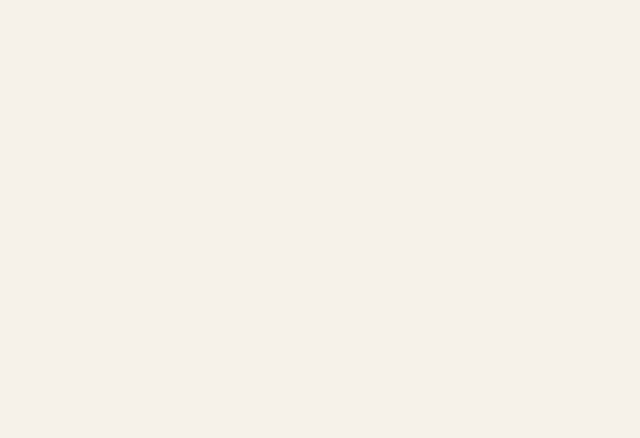
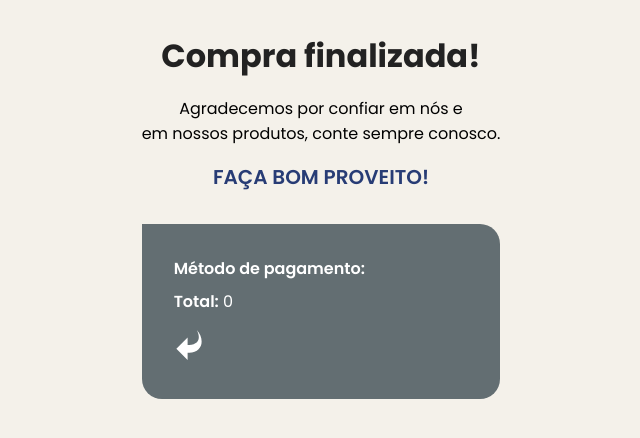
Before and after one commit to RyanMatheuZ/4-store, a React (Create React App) app: page /purchase-completed in a window 1280 px wide. Before the commit this address had no page. Shown: the top 438 px of the page, without its empty margins (319-959 px from the left). Built offline with nearby package versions, Linux system fonts and the light colour scheme.

Commit message:
Final order screen developed

```diff
--- a/src/components/CartNoProducts/index.jsx
+++ b/src/components/CartNoProducts/index.jsx
@@ -7,11 +7,11 @@ import './cartNoProducts.css'
 import Cart from '../../img/icon/cart.svg'
 
 export default function CartNoProducts() {
-	const { totalValue } = useSelector(selectCart)
+	const { productCart } = useSelector(selectCart)
 
 	return (
 		<>
-			{totalValue === 0 && (
+			{productCart.length === 0 && (
 				<section className="container cart-no-products">
 					<figure>
 						<img
--- a/src/components/CartResult/index.jsx
+++ b/src/components/CartResult/index.jsx
@@ -1,20 +1,22 @@
 import { useState } from 'react'
+import { useNavigate } from "react-router-dom";
 import { useSelector, useDispatch } from 'react-redux'
 import { selectCart } from '../../redux/cartSlice'
 
-import { TYPE_OF_PAYMENT } from '../../redux/cartSlice'
+import { TYPE_OF_PAYMENT, CLEAR_CART, ADD_COUPON_CODE } from '../../redux/cartSlice'
 
 import './cartResult.css'
 
 export default function CartResult() {
-	const { totalValue } = useSelector(selectCart)
+	const { productCart, totalValue } = useSelector(selectCart)
 
+	const navigate = useNavigate()
 	const dispatch = useDispatch()
-
-	const couponCode = '4store'
 
 	const [userCoupon, setUserCoupon] = useState('')
 	const [userTypeOfPayment, setUserTypeOfPayment] = useState('')
+
+	const couponCode = '4store'
 
 	const validateCoupon = () => {
 		if (userCoupon !== couponCode) {
@@ -24,6 +26,8 @@ export default function CartResult() {
 		}
 
 		alert('Cupom válido!')
+
+		dispatch(ADD_COUPON_CODE(couponCode))
 	}
 
 	const finalizaPurchase = payment => {
@@ -34,11 +38,15 @@ export default function CartResult() {
 		}
 
 		dispatch(TYPE_OF_PAYMENT(payment))
+
+		dispatch(CLEAR_CART())
+
+		navigate('/purchase-completed', { replace: true })
 	}
 
 	return (
 		<>
-			{totalValue > 0 && (
+			{productCart.length > 0 && (
 				<section className="cart-result">
 					<div className="cart-result__box">
 						<p className="cart-result__text">
--- a/src/index.js
+++ b/src/index.js
@@ -12,6 +12,7 @@ import Products from './views/Products'
 import Login from './views/Login'
 import Register from './views/Register'
 import Cart from './views/Cart'
+import PurchaseCompleted from './views/PurchaseCompleted'
 
 import reportWebVitals from './reportWebVitals'
 
@@ -32,6 +33,8 @@ ReactDOM.render(
 				<Route path="/register" element={ <Register /> } />
 
 				<Route path="/cart" element={ <Cart /> } />
+
+				<Route path="/purchase-completed" element={ <PurchaseCompleted /> } />
 			</Routes>
 		</Provider>
 	</BrowserRouter>,
--- a/src/redux/cartSlice.js
+++ b/src/redux/cartSlice.js
@@ -6,10 +6,19 @@ export const slice = createSlice({
 	initialState: {
 		productCart: [],
 		typeOfPayment: '',
+		couponCode: '',
 		totalValue: 0
 	},
 
 	reducers: {
+		CLEAR_CART(state) {
+			return {
+				...state,
+
+				productCart: []
+			}
+		},
+
 		ADD_TO_CART(state, { payload }) {
 			return {
 				...state,
@@ -52,16 +61,26 @@ export const slice = createSlice({
 
 				typeOfPayment: payload
 			}
+		},
+
+		ADD_COUPON_CODE(state, {payload}) {
+			return {
+				...state,
+
+				couponCode: payload
+			}
 		}
 	}
 })
 
 export const {
+	CLEAR_CART,
 	ADD_TO_CART,
 	REMOVE_PRODUCT,
 	SUM_ALL_PRICES,
 	SUBTRACT_ALL_PRICES,
-	TYPE_OF_PAYMENT
+	TYPE_OF_PAYMENT,
+	ADD_COUPON_CODE
 } = slice.actions
 
 export const selectCart = state => state.shop
--- a/src/views/PurchaseCompleted/index.jsx
+++ b/src/views/PurchaseCompleted/index.jsx
@@ -1,9 +1,66 @@
-import './purchasedCompleted.css'
+import { Link } from 'react-router-dom'
+import { useSelector } from 'react-redux'
+import { selectCart } from '../../redux/cartSlice'
+
+import './purchaseCompleted.css'
+
+import Back from '../../img/icon/back.svg'
 
 export default function PurchasedCompleted() {
+	const { totalValue, typeOfPayment, couponCode } = useSelector(selectCart)
+
 	return (
-		<main>
-			<h1>PurchasedCompleted</h1>
+		<main className="main">
+			<div>
+				<header className="purchased-completed-header">
+					<h1 className="purchased-completed-header__title">
+						Compra finalizada!
+					</h1>
+
+					<p className="purchased-completed-header__text">
+						Agradecemos por confiar em nós e <br /> em nossos produtos, conte sempre conosco.
+					</p>
+
+					<p className="purchased-completed-header__text--blue">
+						Faça bom proveito!
+					</p>
+				</header>
+
+				<section className="purchased-completed-box">
+					<ul>
+						<li className="purchased-completed-box__item">
+							<span className="purchased-completed-box__item-title">
+								Método de pagamento:
+							</span> { typeOfPayment }
+						</li>
+
+						{couponCode && (
+							<li className="purchased-completed-box__item">
+								<span className="purchased-completed-box__item-title">
+									Cupom:
+								</span> 4store (10% OFF)
+							</li>
+						)}
+
+						<li className="purchased-completed-box__item">
+							<span className="purchased-completed-box__item-title">
+								Total:
+							</span> { couponCode ? totalValue - (totalValue * 10 / 100) : totalValue }
+						</li>
+					</ul>
+
+					<div className="purchased-completed-box__link">
+						<Link to="/">
+							<img
+								src={ Back }
+								alt="Voltar ao início"
+								title="Voltar ao início"
+								width={ 30 }
+							/>
+						</Link>
+					</div>
+				</section>
+			</div>
 		</main>
 	)
 }
--- a/src/views/PurchaseCompleted/purchaseCompleted.css
+++ b/src/views/PurchaseCompleted/purchaseCompleted.css
@@ -0,0 +1,49 @@
+.main {
+	cursor: default;
+	display: flex;
+	justify-content: center;
+}
+
+.purchased-completed-header {
+	margin-block: 2rem;
+}
+
+.purchased-completed-header__title,
+.purchased-completed-header__text,
+.purchased-completed-header__text--blue {
+	text-align: center;
+}
+
+.purchased-completed-header__title {
+	color: var(--black);
+}
+
+.purchased-completed-header__text {
+	margin-block: 1rem;
+}
+
+.purchased-completed-header__text--blue {
+	color: var(--blue);
+	font-size: 1.25rem;
+	font-weight: 600;
+	text-transform: uppercase;
+}
+
+.purchased-completed-box {
+	background-color: var(--gray);
+	border-radius: 0 20px 20px 20px;
+	color: var(--white);
+	padding: 2rem;
+}
+
+.purchased-completed-box__item {
+	margin-bottom: 0.5rem;
+}
+
+.purchased-completed-box__item-title {
+	font-weight: 600;
+}
+
+.purchased-completed-box__link {
+	margin-top: 1rem;
+}
```
Also changed, not shown: src/img/icon/back.svg (added).
